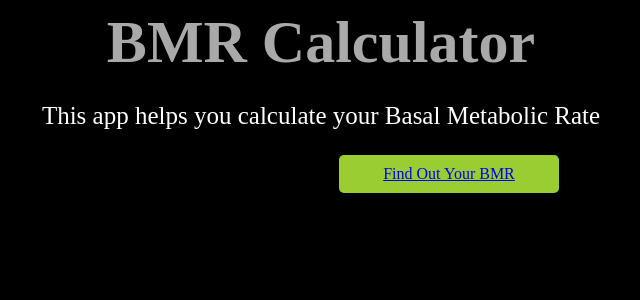
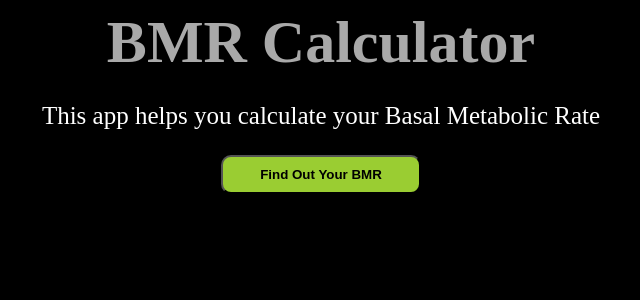
Before and after one commit to aryannaithani/Pyoops_Projects, a Flask app: page / in a window 1280 px wide. Shown: the top 300 px of the page, without its empty margins (319-959 px from the left). Run offline with Flask 3, Linux system fonts and the light colour scheme.

Commit message:
Cool Buttons

```diff
--- a/CalorieCounter/static/homepage.css
+++ b/CalorieCounter/static/homepage.css
@@ -5,13 +5,17 @@ h1 {
     margin: 5px;
 }
 
-.button {
+button {
     text-align: center;
     background-color: Yellowgreen;
     width: 200px;
-    margin-left: 650px;
     padding: 10px;
-    border-radius: 5px;
+    border-radius: 10px;
+}
+
+button:hover {
+    background-color: white;
+    transition: 0.6s;
 }
 
 p {
@@ -23,3 +27,7 @@ p {
 body {
     background-color: black;
 }
+
+div {
+    text-align: center;
+}
--- a/CalorieCounter/templates/index.html
+++ b/CalorieCounter/templates/index.html
@@ -8,6 +8,6 @@
 <body>
     <h1>BMR Calculator</h1>
     <p>This app helps you calculate your Basal Metabolic Rate</p>
-    <div class="button"><a href={{url_for('calorie_form_page')}}>Find Out Your BMR</a></div>
+    <div><a href={{url_for('calorie_form_page')}}><button><b>Find Out Your BMR</b></button></a></div>
 </body>
 </html>
```
Also changed, not shown: CalorieCounter/static/calorieform.css (+8 -0 lines).
